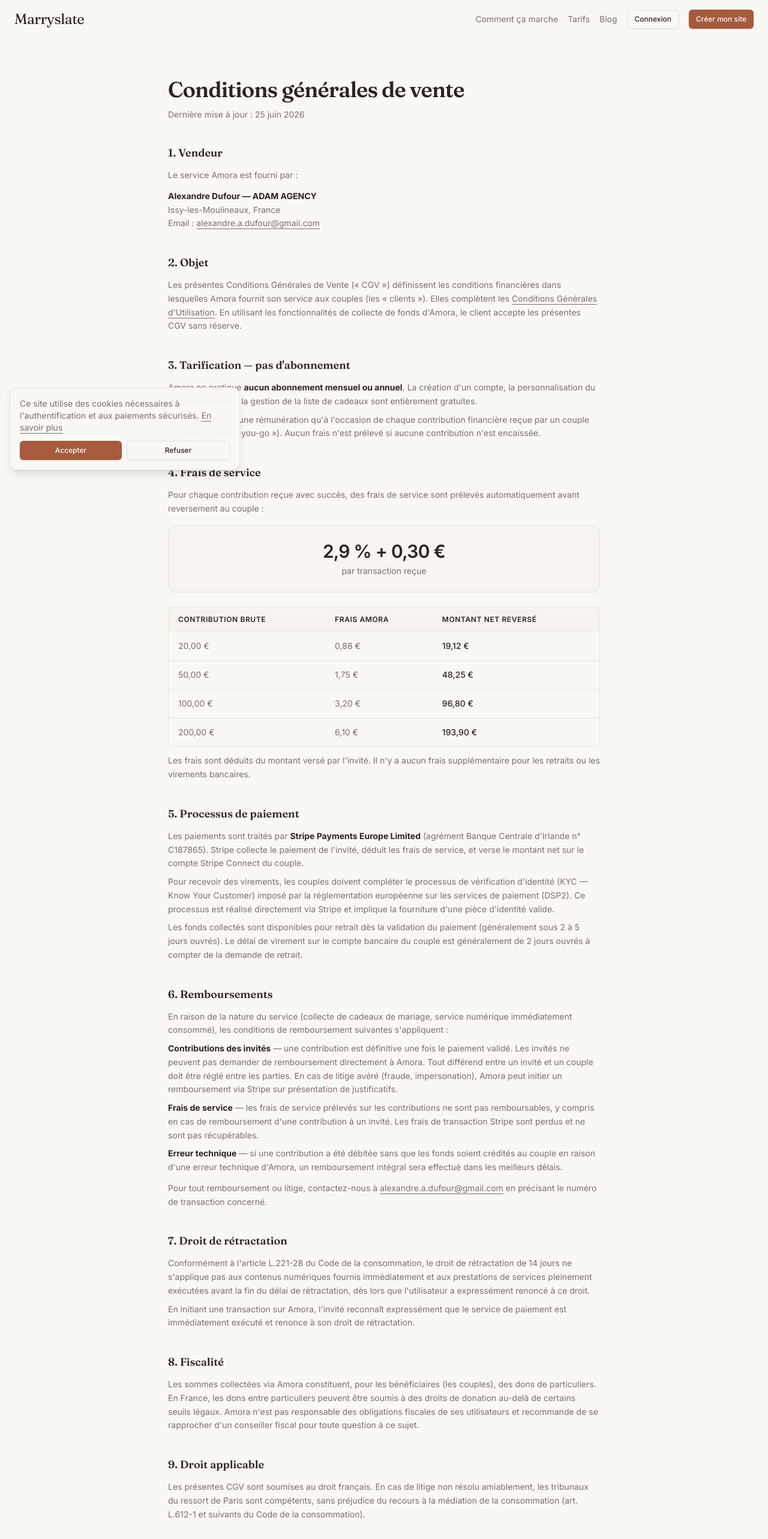
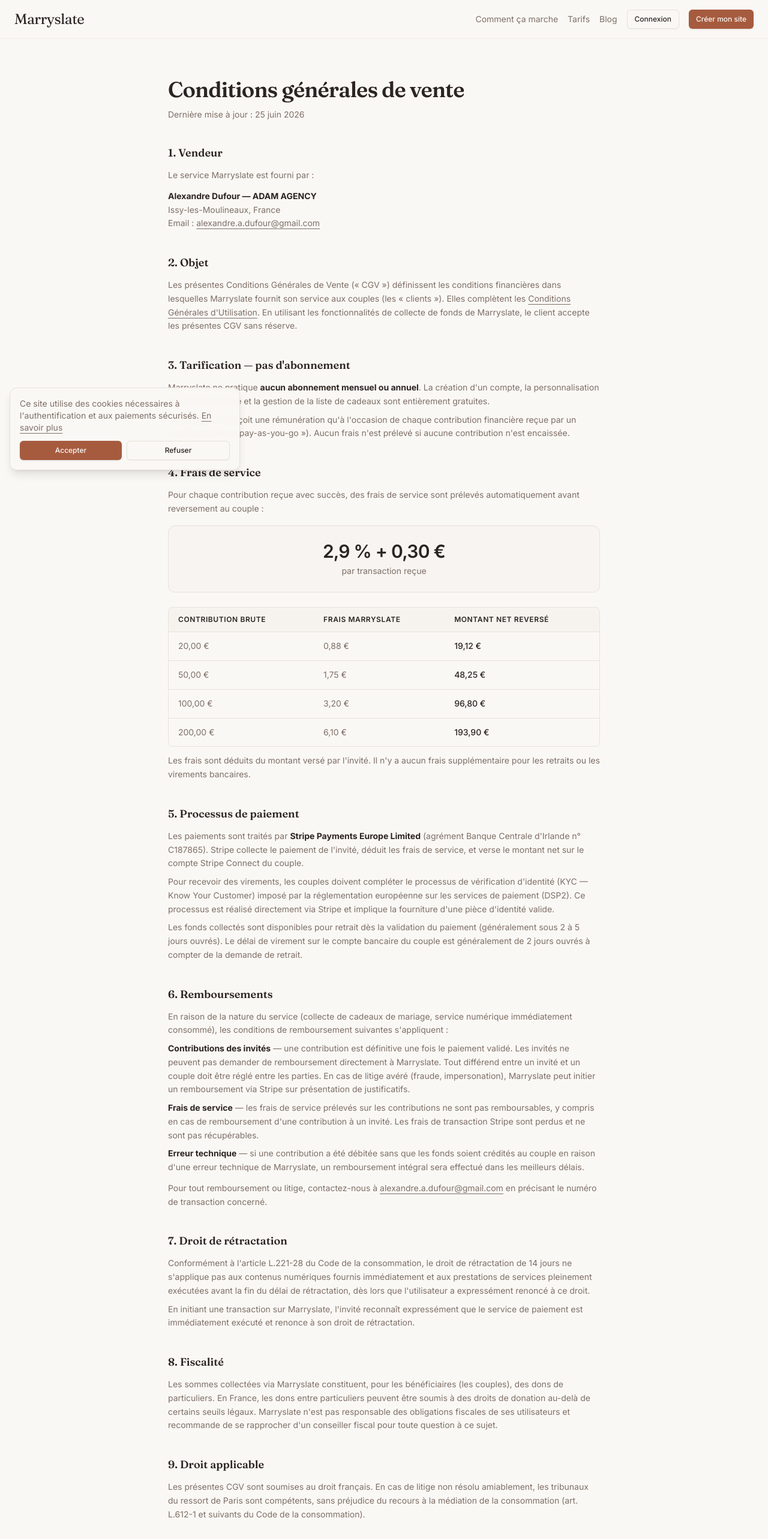
Before and after one commit to alexandreadamdufour/marryslate, a Next.js app: page /cgv in a window 1280 px wide. Shown: the top 2566 px of the page at 60% size. Built offline with nearby package versions, Linux system fonts and the light colour scheme; no server answers; a web font is replaced by a local one.

Commit message:
rebrand: passe 2 confidentialite + cgv

```diff
--- a/src/app/(marketing)/cgv/page.tsx
+++ b/src/app/(marketing)/cgv/page.tsx
@@ -1,7 +1,7 @@
 import type { Metadata } from "next"
 
 export const metadata: Metadata = {
-  title: "Conditions générales de vente — Amora",
+  title: "Conditions générales de vente — Marryslate",
   robots: { index: false },
 }
 
@@ -19,7 +19,7 @@ export default function CgvPage() {
         <section>
           <h2 className="mb-3 text-lg font-semibold">1. Vendeur</h2>
           <p className="text-muted-foreground">
-            Le service Amora est fourni par :
+            Le service Marryslate est fourni par :
           </p>
           <address className="mt-3 not-italic text-muted-foreground">
             <strong className="text-foreground">Alexandre Dufour — ADAM AGENCY</strong>
@@ -40,12 +40,12 @@ export default function CgvPage() {
           <h2 className="mb-3 text-lg font-semibold">2. Objet</h2>
           <p className="text-muted-foreground">
             Les présentes Conditions Générales de Vente (« CGV ») définissent les conditions
-            financières dans lesquelles Amora fournit son service aux couples (les « clients »).
+            financières dans lesquelles Marryslate fournit son service aux couples (les « clients »).
             Elles complètent les{" "}
             <a href="/cgu" className="underline underline-offset-4 hover:text-foreground">
               Conditions Générales d&apos;Utilisation
             </a>
-            . En utilisant les fonctionnalités de collecte de fonds d&apos;Amora, le client accepte
+            . En utilisant les fonctionnalités de collecte de fonds de Marryslate, le client accepte
             les présentes CGV sans réserve.
           </p>
         </section>
@@ -53,12 +53,12 @@ export default function CgvPage() {
         <section>
           <h2 className="mb-3 text-lg font-semibold">3. Tarification — pas d&apos;abonnement</h2>
           <p className="text-muted-foreground">
-            Amora ne pratique <strong className="text-foreground">aucun abonnement mensuel ou annuel</strong>.
+            Marryslate ne pratique <strong className="text-foreground">aucun abonnement mensuel ou annuel</strong>.
             La création d&apos;un compte, la personnalisation du site de mariage et la gestion de la
             liste de cadeaux sont entièrement gratuites.
           </p>
           <p className="mt-2 text-muted-foreground">
-            Amora ne perçoit une rémunération qu&apos;à l&apos;occasion de chaque contribution
+            Marryslate ne perçoit une rémunération qu&apos;à l&apos;occasion de chaque contribution
             financière reçue par un couple (modèle « pay-as-you-go »). Aucun frais n&apos;est
             prélevé si aucune contribution n&apos;est encaissée.
           </p>
@@ -84,7 +84,7 @@ export default function CgvPage() {
                     Contribution brute
                   </th>
                   <th className="px-4 py-3 text-left text-xs font-semibold uppercase tracking-wider text-foreground">
-                    Frais Amora
+                    Frais Marryslate
                   </th>
                   <th className="px-4 py-3 text-left text-xs font-semibold uppercase tracking-wider text-foreground">
                     Montant net reversé
@@ -154,9 +154,9 @@ export default function CgvPage() {
             <li>
               <strong className="text-foreground">Contributions des invités</strong> — une
               contribution est définitive une fois le paiement validé. Les invités ne peuvent pas
-              demander de remboursement directement à Amora. Tout différend entre un invité et un
+              demander de remboursement directement à Marryslate. Tout différend entre un invité et un
               couple doit être réglé entre les parties. En cas de litige avéré (fraude,
-              impersonation), Amora peut initier un remboursement via Stripe sur présentation de
+              impersonation), Marryslate peut initier un remboursement via Stripe sur présentation de
               justificatifs.
             </li>
             <li>
@@ -168,7 +168,7 @@ export default function CgvPage() {
             <li>
               <strong className="text-foreground">Erreur technique</strong> — si une contribution a
               été débitée sans que les fonds soient crédités au couple en raison d&apos;une erreur
-              technique d&apos;Amora, un remboursement intégral sera effectué dans les meilleurs
+              technique de Marryslate, un remboursement intégral sera effectué dans les meilleurs
               délais.
             </li>
           </ul>
@@ -193,7 +193,7 @@ export default function CgvPage() {
             de rétractation, dès lors que l&apos;utilisateur a expressément renoncé à ce droit.
           </p>
           <p className="mt-2 text-muted-foreground">
-            En initiant une transaction sur Amora, l&apos;invité reconnaît expressément que le
+            En initiant une transaction sur Marryslate, l&apos;invité reconnaît expressément que le
             service de paiement est immédiatement exécuté et renonce à son droit de rétractation.
           </p>
         </section>
@@ -201,9 +201,9 @@ export default function CgvPage() {
         <section>
           <h2 className="mb-3 text-lg font-semibold">8. Fiscalité</h2>
           <p className="text-muted-foreground">
-            Les sommes collectées via Amora constituent, pour les bénéficiaires (les couples), des
+            Les sommes collectées via Marryslate constituent, pour les bénéficiaires (les couples), des
             dons de particuliers. En France, les dons entre particuliers peuvent être soumis à des
-            droits de donation au-delà de certains seuils légaux. Amora n&apos;est pas responsable
+            droits de donation au-delà de certains seuils légaux. Marryslate n&apos;est pas responsable
             des obligations fiscales de ses utilisateurs et recommande de se rapprocher d&apos;un
             conseiller fiscal pour toute question à ce sujet.
           </p>
--- a/src/app/(marketing)/confidentialite/page.tsx
+++ b/src/app/(marketing)/confidentialite/page.tsx
@@ -1,7 +1,7 @@
 import type { Metadata } from "next"
 
 export const metadata: Metadata = {
-  title: "Politique de confidentialité — Amora",
+  title: "Politique de confidentialité — Marryslate",
   robots: { index: false },
 }
 
@@ -36,7 +36,7 @@ export default function ConfidentialitePage() {
         <section>
           <h2 className="mb-3 text-lg font-semibold">2. Données collectées</h2>
           <p className="mb-4 text-muted-foreground">
-            Amora collecte uniquement les données nécessaires à la fourniture du service.
+            Marryslate collecte uniquement les données nécessaires à la fourniture du service.
           </p>
           <div className="overflow-x-auto rounded-lg border border-border">
             <table className="w-full border-collapse text-muted-foreground">
@@ -90,7 +90,7 @@ export default function ConfidentialitePage() {
             </table>
           </div>
           <p className="mt-3 text-muted-foreground">
-            <strong className="text-foreground">Note importante :</strong> Amora ne stocke jamais
+            <strong className="text-foreground">Note importante :</strong> Marryslate ne stocke jamais
             les données de carte bancaire. Celles-ci sont saisies et conservées exclusivement par
             notre prestataire de paiement Stripe, certifié PCI-DSS niveau 1. De même, les
             coordonnées bancaires pour les virements (IBAN) sont traitées directement par Stripe
@@ -101,7 +101,7 @@ export default function ConfidentialitePage() {
         <section>
           <h2 className="mb-3 text-lg font-semibold">3. Cookies</h2>
           <p className="mb-2 text-muted-foreground">
-            Amora utilise deux catégories de cookies :
+            Marryslate utilise deux catégories de cookies :
           </p>
           <ul className="space-y-2 text-muted-foreground">
             <li>
@@ -123,7 +123,7 @@ export default function ConfidentialitePage() {
         <section>
           <h2 className="mb-3 text-lg font-semibold">4. Sous-traitants et destinataires</h2>
           <p className="mb-3 text-muted-foreground">
-            Amora ne vend ni ne loue vos données. Elles sont partagées uniquement avec les
+            Marryslate ne vend ni ne loue vos données. Elles sont partagées uniquement avec les
             prestataires techniques suivants, liés par des accords de traitement conformes au RGPD :
           </p>
           <div className="overflow-x-auto rounded-lg border border-border">
@@ -264,7 +264,7 @@ export default function ConfidentialitePage() {
         <section>
           <h2 className="mb-3 text-lg font-semibold">7. Sécurité</h2>
           <p className="text-muted-foreground">
-            Amora met en œuvre des mesures techniques et organisationnelles appropriées pour
+            Marryslate met en œuvre des mesures techniques et organisationnelles appropriées pour
             protéger vos données contre tout accès non autorisé, perte ou divulgation : chiffrement
             des communications (HTTPS/TLS), accès à la base de données restreint par des règles de
             sécurité au niveau des lignes (Row Level Security), authentification à deux facteurs
@@ -275,7 +275,7 @@ export default function ConfidentialitePage() {
         <section>
           <h2 className="mb-3 text-lg font-semibold">8. Modifications</h2>
           <p className="text-muted-foreground">
-            Amora se réserve le droit de modifier la présente politique à tout moment. Toute
+            Marryslate se réserve le droit de modifier la présente politique à tout moment. Toute
             modification substantielle vous sera notifiée par email et la date de mise à jour sera
             actualisée en en-tête de ce document.
           </p>
```
